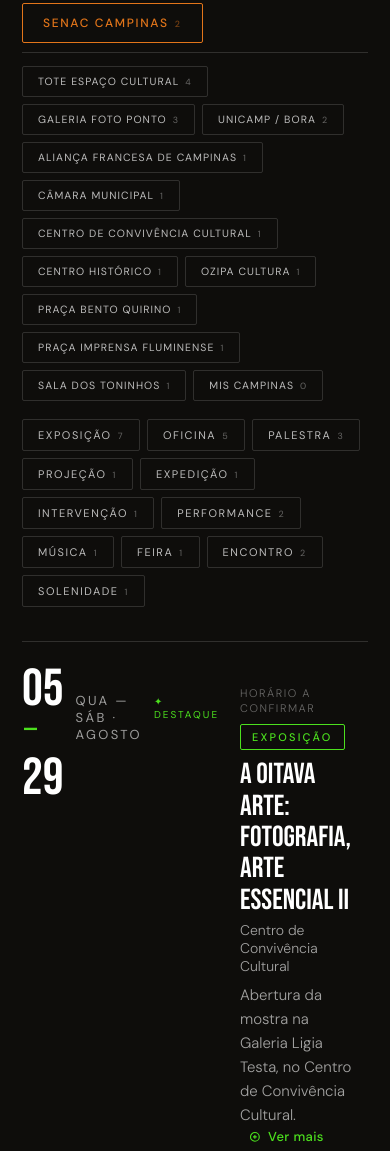
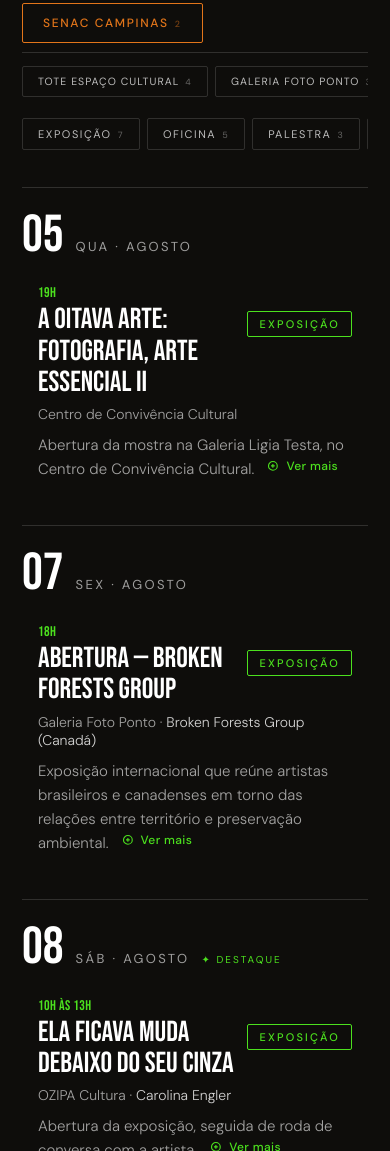
Before and after one commit to communitascom/fhf-2026, a plain HTML site: page index.html in a window 390 px wide. Shown: the part 5446-6597 px from the top of the page. Drawn offline with Linux system fonts and the light colour scheme.

Commit message:
Add 5 partner logos, fix mobile programação layout, expand descriptions
- Add Olho da Rua, Cromo, Ozipa Criativa, Analógico Café, Haja! Rehabitar
- Fix Saint Croa logo (was tiny — crop had huge padding) and Communitas
  overflow (unbounded width breaking the logo grid)
- Fix mobile day-item/day layout: hora column was overflowing the
  viewport on phones; now stacks compactly above the title
- Long filter chip rows (venues, types) now scroll horizontally on
  mobile instead of wrapping into many rows
- Confirm horários: A Oitava Arte 19h, O Que os Olhos Não Veem now at
  MIS Campinas (parceria Aliança Francesa) 13.08 19h, Langsdorff 200
  10h, Encerramento lambe-lambes 10h
- Expand day-card description to ~2-3 lines, shrink "Ver mais" 1pt

```diff
--- a/assets/css/site.css
+++ b/assets/css/site.css
@@ -630,6 +630,16 @@
 .chips-locais { margin-top: 9px; padding-top: 13px; border-top: 1px solid var(--rule-lt); }
 .chips-locais .chip { font-size: 10.5px; letter-spacing: 0.1em; }
 
+/* no celular, listas longas de chips viram carrossel horizontal — evita rolagem vertical infinita */
+@media (max-width: 720px) {
+  .chips-locais, #progChips {
+    flex-wrap: nowrap; overflow-x: auto; -webkit-overflow-scrolling: touch;
+    scrollbar-width: none; padding-bottom: 3px;
+  }
+  .chips-locais::-webkit-scrollbar, #progChips::-webkit-scrollbar { display: none; }
+  .chips-locais .chip, #progChips .chip { flex: none; white-space: nowrap; }
+}
+
 /* ─── VISTA POR DIA ──────────────────────────────────────────── */
 .days { border-top-color: var(--rule-lt); }
 .day { border-bottom-color: var(--rule-lt); grid-template-columns: 190px 1fr; }
@@ -665,8 +675,18 @@
 .day-item-l em { font-style: normal; color: rgba(255,255,255,0.82); }
 
 @media (max-width: 720px) {
-  .day-item { grid-template-columns: 1fr; gap: 8px; }
-  .di-linha { flex-direction: column-reverse; align-items: flex-start; gap: 9px; }
+  .day { grid-template-columns: 1fr; gap: 10px; }
+  .day-date { display: flex; align-items: baseline; gap: 12px; position: static; }
+  .day-item { grid-template-columns: 1fr; gap: 2px; }
+  .day-item > span:not(.di-hora) { display: contents; }
+  .di-hora {
+    order: -1; font-size: 14px; letter-spacing: 0.03em; margin-bottom: 2px;
+    color: var(--acento-lt);
+  }
+  .di-hora.vago { font-family: 'DM Sans', sans-serif; font-size: 10px; letter-spacing: 0.1em; text-transform: uppercase; }
+  .di-linha { order: 0; flex-direction: row; align-items: baseline; gap: 12px; }
+  .day-item-l { order: 1; }
+  .day-item-d { order: 2; }
 }
 
 /* cards e mapa no escuro */
@@ -730,7 +750,7 @@
 }
 .logo-cel { display: grid; place-items: center; min-height: 74px; }
 .logo-cel img {
-  max-height: 62px; width: auto; object-fit: contain;
+  max-height: 62px; max-width: 100%; width: auto; object-fit: contain;
   filter: grayscale(100%); opacity: 0.62;
   transition: filter 0.45s var(--ease), opacity 0.45s var(--ease);
 }
@@ -906,7 +926,7 @@
 }
 .ver-mais {
   display: inline-flex; align-items: center; gap: 5px; margin-left: 8px;
-  font-size: 13px; font-weight: 500; letter-spacing: 0.03em; white-space: nowrap;
+  font-size: 12px; font-weight: 500; letter-spacing: 0.03em; white-space: nowrap;
   color: var(--acento-lt); transition: color 0.25s, gap 0.25s;
 }
 .day-item:hover .ver-mais { gap: 8px; }
--- a/assets/data/programacao.json
+++ b/assets/data/programacao.json
@@ -164,7 +164,7 @@
       "local": "convivencia",
       "inicio": "2026-08-05",
       "fim": "2026-08-05",
-      "hora": null,
+      "hora": "19h",
       "artista": null,
       "parceria": "Galeria Ligia Testa",
       "desc": "Abertura da mostra na Galeria Ligia Testa, no Centro de Convivência Cultural.",
@@ -324,17 +324,16 @@
       "id": "olhos-nao-veem",
       "titulo": "O Que os Olhos Não Veem",
       "tipo": "exposicao",
-      "local": "alianca",
-      "inicio": "2026-08-05",
-      "fim": "2026-08-29",
-      "hora": null,
+      "local": "mis",
+      "inicio": "2026-08-13",
+      "fim": "2026-08-13",
+      "hora": "19h",
       "artista": "Alexa Brunet",
       "parceria": "Aliança Francesa de Campinas · Programa O Caminho",
       "desc": "Exposição itinerante da fotógrafa francesa Alexa Brunet, laureada 2025 do programa de residência O Caminho. Entre o Mato Grosso do Sul e o Ceará, a série tece um diálogo entre crenças populares, cosmologias originárias e práticas espirituais brasileiras — fotografias, cadernos de viagem e depoimentos onde visível e invisível se respondem. Curadoria de Ioana Mello. Realização do programa O Caminho, das Alianças Francesas do Brasil, com apoio da Embaixada da França no Brasil e selo da Temporada França-Brasil 2025.",
       "img": "alexa-brunet-anastacio",
       "destaque": true,
-      "creditoFoto": "Alexa Brunet · \"Anastácio e suas almas-pássaro\", 2026",
-      "datasConfirmar": true
+      "creditoFoto": "Alexa Brunet · \"Anastácio e suas almas-pássaro\", 2026"
     },
     {
       "id": "principios-fotografia",
@@ -388,7 +387,7 @@
       "local": "unicamp",
       "inicio": "2026-08-19",
       "fim": "2026-08-19",
-      "hora": null,
+      "hora": "10h",
       "artista": null,
       "parceria": "Unicamp / BORA",
       "desc": "Inauguração da exposição que estabelece o elo entre ciência, patrimônio e imagem, 200 anos depois da Expedição Langsdorff.",
@@ -495,7 +494,7 @@
       "local": "fotoponto",
       "inicio": "2026-08-23",
       "fim": "2026-08-23",
-      "hora": null,
+      "hora": "10h",
       "artista": null,
       "parceria": null,
       "desc": "Voluntários, artistas e público fecham juntos a ocupação de muros do festival. O processo também é a obra.",
--- a/assets/js/site.js
+++ b/assets/js/site.js
@@ -59,7 +59,7 @@
   /** Resumo curto da descrição para o card do dia — corta em palavra inteira. */
   function resumo(texto, max) {
     if (!texto) return '';
-    max = max || 108;
+    max = max || 168;
     if (texto.length <= max) return texto;
     const corte = texto.slice(0, max);
     return corte.slice(0, corte.lastIndexOf(' ')) + '\u2026';
--- a/index.html
+++ b/index.html
@@ -3,8 +3,8 @@
 <head>
 <meta charset="UTF-8">
 <meta name="viewport" content="width=device-width, initial-scale=1.0">
+<title>16º Festival Hercule Florence de Fotografia · Campinas · Agosto 2026</title>
 <meta name="robots" content="noindex, nofollow">   <!-- APROVAÇÃO: remover ao publicar -->
-<title>16º Festival Hercule Florence de Fotografia · Campinas · Agosto 2026</title>
 <meta name="description" content="XVI edição do Festival Hercule Florence de Fotografia. Territórios em Transformação: da Expedição Langsdorff à crise climática. Campinas, agosto de 2026 — exposições, oficinas, projeções e expedições fotográficas.">
 <meta property="og:title" content="16º Festival Hercule Florence de Fotografia · Campinas 2026">
 <meta property="og:description" content="Territórios em Transformação: da Expedição Langsdorff à crise climática. Agosto de 2026, em Campinas.">
@@ -402,6 +402,21 @@
         <img src="assets/logos/unicamp.webp" alt="Unicamp" loading="lazy">
       </div>
       <div class="logo-cel">
+        <img src="assets/logos/olho-da-rua.webp" alt="Coletivo Olho da Rua" loading="lazy">
+      </div>
+      <div class="logo-cel">
+        <img src="assets/logos/cromo.webp" alt="Cromo" loading="lazy">
+      </div>
+      <div class="logo-cel">
+        <img src="assets/logos/ozipa-criativa.webp" alt="Ozipa Criativa" loading="lazy">
+      </div>
+      <div class="logo-cel">
+        <img src="assets/logos/analogico-cafe.webp" alt="Analógico Café" loading="lazy">
+      </div>
+      <div class="logo-cel">
+        <img src="assets/logos/haja.webp" alt="Haja! Rehabitar" loading="lazy">
+      </div>
+      <div class="logo-cel">
         <img src="assets/logos/communitas.webp" alt="Communitas" loading="lazy">
       </div>
     </div>
```
Also changed, not shown: assets/logos/analogico-cafe.webp (added), assets/logos/cromo.webp (added), assets/logos/haja.webp (added), assets/logos/olho-da-rua.webp (added), assets/logos/ozipa-criativa.webp (added), assets/logos/saint-croa.webp.
